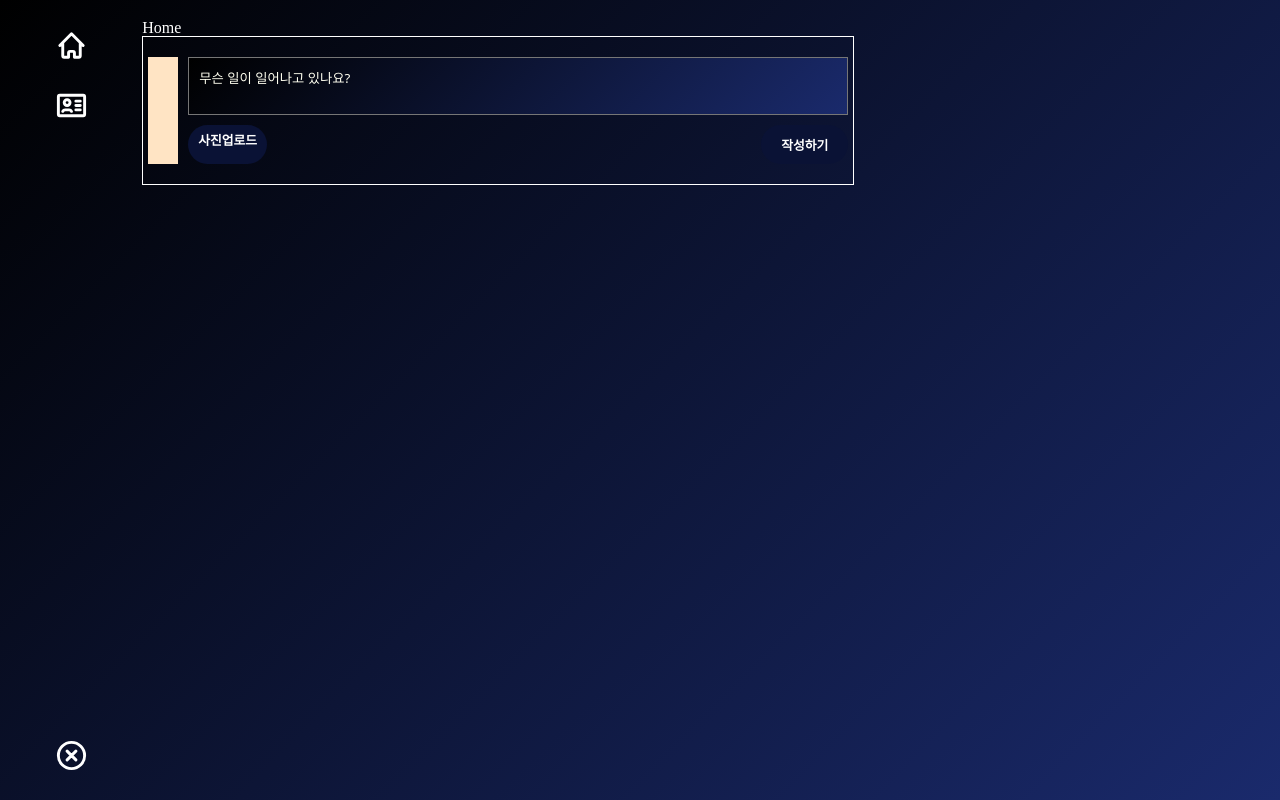
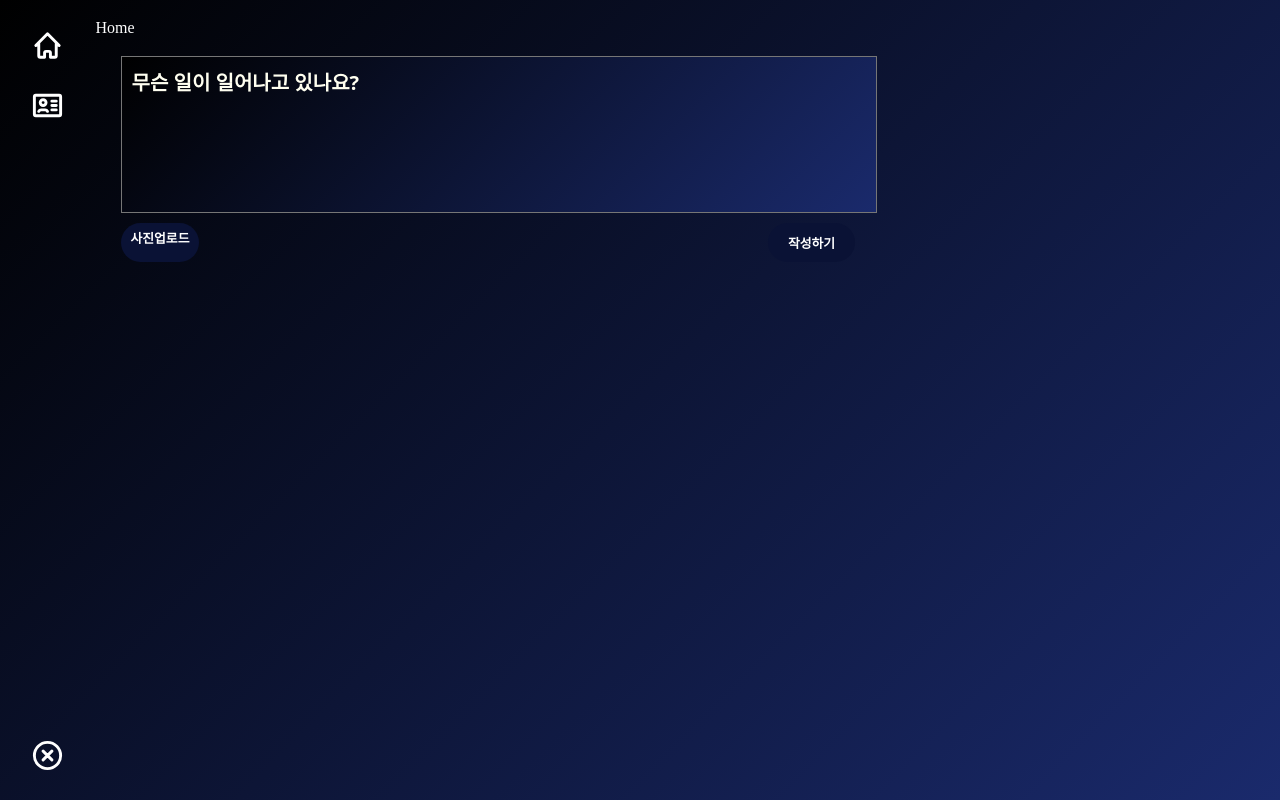
Before and after one commit to KoesJin/daelimx, a React (Create React App) app: page / in a window 1280 px wide. Built offline with nearby package versions, Linux system fonts and the light colour scheme; no server answers; sample sign-in values are in the browser's storage.

Commit message:
10/31 수업내용

```diff
--- a/src/components/PostInput.tsx
+++ b/src/components/PostInput.tsx
@@ -1,18 +1,21 @@
 // 게시글을 작성하고 , Server(FireBase)에 업로드하는 컴포넌트
 
-import { ReactElement, useState } from 'react';
+import React, { useRef, useState } from 'react';
 import { styled } from 'styled-components';
+import { auth, firestore } from '../firebaseConfig';
+import { Post } from '../types/PostInput.type';
+import { addDoc, collection } from 'firebase/firestore';
 
 const Form = styled.form`
     display: flex;
     gap: 10px;
-    border: 1px solid white;
+    border: 1px solid linear-gradient(135deg, #000000, #1a5a6c);
     padding: 20px 5px;
-    max-width: 700px;
+    /* max-width: 700px; */
 `;
 const Profile = styled.div`
-    background-color: bisque;
-    width: 30px;
+    /* background-color: bisque; */
+    width: 10px;
 `;
 const PostArea = styled.div`
     display: flex;
@@ -25,7 +28,9 @@ const TextArea = styled.textarea`
     resize: none;
     background: linear-gradient(135deg, #000000, #1a2a6c);
     color: white;
-    flex: 1;
+    width: 100%;
+    font-size: 20px;
+    font-weight: bold;
     font-family: system-ui, -apple-system, BlinkMacSystemFont, 'Segoe UI', Roboto, Oxygen, Ubuntu, Cantarell,
         'Open Sans', 'Helvetica Neue', sans-serif;
     // 1개는 상태
@@ -84,6 +89,9 @@ const PostInput = () => {
     const [post, setPost] = useState<string>('');
     const [file, setFile] = useState<File>();
 
+    // 1-a TextArea 의 정보를 담을 Ref 생성
+    const textreaRef = useRef<HTMLTextAreaElement | null>(null);
+
     // 2. 작성한 / 변경된 텍스트를 State에 저장
     const onChange = (e: React.ChangeEvent<HTMLTextAreaElement>) => {
         // 1. 텍스트 변경 시 발생하는 Event에서 value값 저장
@@ -93,6 +101,14 @@ const PostInput = () => {
         } = e;
         // 2. value 값을 State에 저장};
         setPost(value);
+
+        // 3. 텍스트를 개행 높이 부분을 통해 TextArea높이 자동 조절
+        if (textreaRef && textreaRef.current) {
+            // - TextArea높이 = 기본 설정
+            textreaRef.current.style.height = 'auto';
+            // - TextArea 스크롤 높이 (=TextArea의 높이)
+            textreaRef.current.style.height = `${textreaRef.current.scrollHeight}px`;
+        }
     };
 
     // 3. 업로드한 이미지(File)를 State에 저장
@@ -112,15 +128,64 @@ const PostInput = () => {
     };
 
     // 4. 작성한 게시글 정보를 Server(Firebase)에 업로드
-    const onSubmit = () => {};
+    const onSubmit = async (e: React.FormEvent<HTMLFormElement>) => {
+        // 페이지 랜더링 막는 코드
+        e.preventDefault();
+        // ----- Loading Start ------
+        try {
+            // 0. [방어코드] : 로그인하지 않았거나 , 게시글 내용이 없거나 .. 실행 x
+            const user = auth.currentUser;
+
+            if (user === null || post === '') {
+                return;
+            }
+
+            // 1. Firebase에 전달할 정보를 담은 객체(Object) 생성
+            //  - 게시글 내용
+            //  - 게시글 작성(생성) 시간
+            //  - 게시글 작성자 (user)
+            //  - 게시글 작성자 uid(키 값)
+            //  - 이미지
+
+            // 타입스크립트 사용 x
+            // const myPost = {
+            //     // key는 myPost안의 post , value는 useState의 post
+            //     // post: post, 랑 같은 코드
+            //     post,
+            //     createAt: Date.now(), //UTC Time -> 1970년부터 잰 시간
+            //     nickname: user.displayName || '익명', // 3항 연산자 대신 타입스크립트 구문으로 값이 없을시 처리도 해주는 코드
+            //     // 값이 아무것도 없다면 익명으로 표시해라
+            //     userId: user.uid,
+            // };
+
+            // 타입스크립트 사용 o
+            const myPost: Post = {
+                post: post,
+                createAt: Date.now(),
+                nickname: user.displayName || '익명',
+                userId: user.uid,
+            };
+
+            // 2. Firebase에 전달
+            await addDoc(collection(firestore, 'posts'), myPost);
+            window.location.reload();
+        } catch (error) {
+            // ----- Error 발생 시 , 예외처리 ------
+            console.log(error);
+        } finally {
+            // ---- Loading End ----
+        }
+    };
 
     return (
-        <Form>
+        <Form onSubmit={(e) => onSubmit(e)}>
             {/* 프로필  이미지 */}
             <Profile></Profile>
             <PostArea>
                 {/* 게시글 영역 */}
                 <TextArea
+                    ref={textreaRef}
+                    rows={5}
                     value={post}
                     onChange={(e) => onChange(e)}
                     maxLength={200}
@@ -129,7 +194,7 @@ const PostInput = () => {
                 <BottomMenu>
                     <AttachFileButton htmlFor="file">{file ? '업로드완료' : '사진업로드'}</AttachFileButton>
                     <AttachFileInut onChange={(file) => onChangeFile(file)} type="file" id="file" accept="image/*" />
-                    <SubmitButton onSubmit={onSubmit} type={'submit'} value={'작성하기'} />
+                    <SubmitButton type={'submit'} value={'작성하기'} />
                 </BottomMenu>
             </PostArea>
         </Form>
--- a/src/firebaseConfig.ts
+++ b/src/firebaseConfig.ts
@@ -1,16 +1,9 @@
-// Import the functions you need from the SDKs you need
-// Firebase SDK에서 필요한 함수들을 가져옵니다.
+// Firestore를 가져오기 위해 필요한 함수들을 불러옵니다.
 import { initializeApp } from 'firebase/app'; // Firebase 앱 초기화 함수
 import { getAuth } from 'firebase/auth'; // Firebase 인증 관련 모듈
+import { getFirestore } from 'firebase/firestore'; // Firestore 가져오기
 
-// TODO: Add SDKs for Firebase products that you want to use
-// Firebase에서 사용하려는 서비스에 대한 SDK를 추가할 수 있습니다.
-// 예를 들어, Firestore, Cloud Storage 등을 추가할 수 있습니다.
-// 참고 링크: https://firebase.google.com/docs/web/setup#available-libraries
-
-// Your web app's Firebase configuration
-// Firebase 프로젝트에서 발급된 설정 정보입니다.
-// apiKey, authDomain, projectId 등은 Firebase 콘솔에서 확인할 수 있습니다.
+// Firebase 구성 정보
 const firebaseConfig = {
     apiKey: 'AIzaSyCW8bJJ07Awff4urt1_J9ogRDxYCBYl33k',
     authDomain: 'daelimx-4a099.firebaseapp.com',
@@ -21,11 +14,11 @@ const firebaseConfig = {
     measurementId: 'G-2X8FQVK385',
 };
 
-// Initialize Firebase
-// Firebase 애플리케이션을 초기화합니다. firebaseConfig를 기반으로 앱을 설정합니다.
+// Firebase 초기화
 const app = initializeApp(firebaseConfig);
 
-// 1. 인증 Authentication with "app"
-// Firebase 인증 모듈을 초기화하고, 이를 통해 로그인, 회원가입 등 인증 작업을 처리할 수 있습니다.
-// 인증 관련 작업에 사용될 Firebase 인증 객체를 내보냅니다.
-export const auth = getAuth(app); // 'auth'는 Firebase 인증 모듈로 사용됩니다.
+// 인증 모듈 초기화
+export const auth = getAuth(app);
+
+// Firestore 데이터베이스 초기화
+export const firestore = getFirestore(app);
--- a/src/screens/layout.tsx
+++ b/src/screens/layout.tsx
@@ -8,6 +8,7 @@ const Container = styled.div`
     grid-template-columns: 1fr 8fr;
     height: calc(100vh - 5vh);
     padding: 20px 0;
+    max-width: 860px;
 `;
 
 const BoottomMenu = styled.div`
```
Also changed, not shown: src/types/PostInput.type.ts (added, +18 -0 lines), 1 other file (tests, documents, lock files or other folders).
